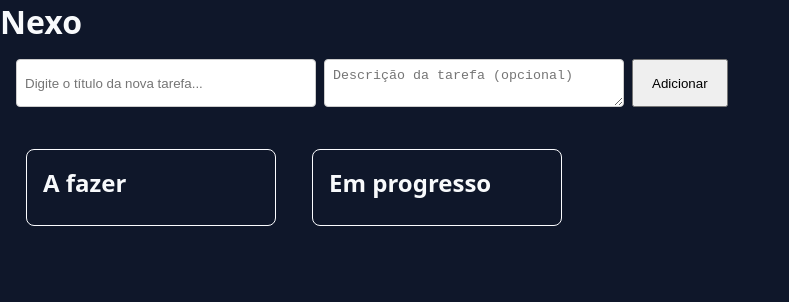
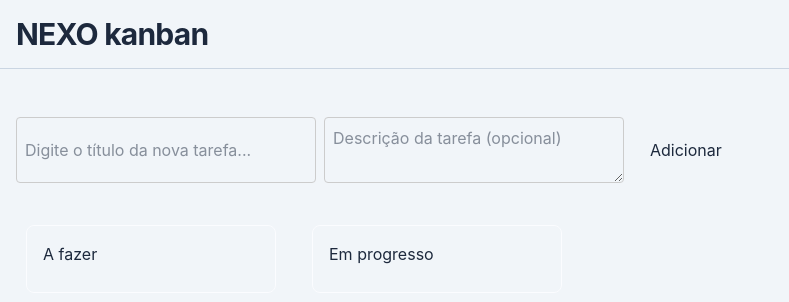
Before and after one commit to felipealvesrodrigues/NEXO, a React (Vite) app: page / in a window 1280 px wide. Shown: the top 302 px of the page, without its empty margins (0-789 px from the left). Built offline with nearby package versions, Linux system fonts and the light colour scheme.

Commit message:
começando a por tailwind

```diff
--- a/package.json
+++ b/package.json
@@ -10,6 +10,7 @@
     "preview": "vite preview"
   },
   "dependencies": {
+    "@tailwindcss/vite": "^4.3.3",
     "react": "^19.2.8",
     "react-dom": "^19.2.8"
   },
@@ -19,10 +20,13 @@
     "@types/react": "^19.2.18",
     "@types/react-dom": "^19.2.7",
     "@vitejs/plugin-react": "^6.1.1",
+    "autoprefixer": "^10.6.1",
     "eslint": "^10.10.0",
     "eslint-plugin-react-hooks": "^7.1.1",
     "eslint-plugin-react-refresh": "^0.5.6",
     "globals": "^17.12.0",
+    "postcss": "^8.5.31",
+    "tailwindcss": "^4.3.3",
     "typescript": "~6.0.2",
     "typescript-eslint": "^8.69.0",
     "vite": "^8.3.0"
--- a/src/App.tsx
+++ b/src/App.tsx
@@ -11,7 +11,6 @@ export interface task { /*  */
 function Header() {
   return (
     <header>
-      <h1>Nexo</h1>
     </header>
   );
 }
@@ -121,25 +120,22 @@ export default function App() {
     }
     return []; /* Se não houver nada salvo, inicia com um array vazio */
   })
+  const [darkMode, setDarkMode] = useState(true)
   const [newTaskTitle, setNewTaskTitle] = useState(''); /* Esse setNewTask vai pegar o que ta escrito lá no form. O setNewTask tbm está diretamente ligado ao campo de escrever o texto*/
   const [newTaskDescription, setNewTaskDescription] = useState('')
   const handleAddTask = (e: React.FormEvent) => { /* handleAddTask, o parâmetro "e" e o setNewTaskTitle estão conctados. O setNewTaskTitle salva na memória do react o que o "e" capturou da digitação (por meio do e.target.value) e quando Enter ou o botão de enviar é apertado, o handle pega o que tá salvo SetNew e cria uma nova task com ele. */
     e.preventDefault(); /* Previne que a página recarregue ao enviar o formulário */
-
     if (!newTaskTitle.trim()) return; /* Não adiciona se o texto estiver vazio */
-
     const newTask = {
       id: Date.now(), /* Gera um id baseado no tinmestamp atual */
       title: newTaskTitle,
       description: newTaskDescription,
       status: 'to_do' /* Vai fazer com que toda nova task entre na aba de "A fazer" */
     };
-
     setTasks([...tasks, newTask]); /* Adiciona ua nova task mantendo as antigas */
     setNewTaskTitle('')/* Limpa o campo de texto depois de enviar */
     setNewTaskDescription('');
   }
-
   const handleMoveTask = (id: number, newStatus: string) => {
     setTasks(
       tasks.map((task) =>
@@ -167,6 +163,11 @@ export default function App() {
   }, [tasks]) /* Esse array aqui faz a funcção ser executada sempre que o array mudar */
 
   return (
+    <div className={darkMode ? 'dark' : ''}>
+      <div className="min-h-screen bg-slate-100 text-slate-800 dark:bg-slate-900 dark:text-slate-100 transition-colors duration-300">
+    <header className="flex justify-between items-center mb-8 border-b border-slate-300 dark:border-slate-800 p-4">
+      <h1 className="text-3xl font-bold tracking-tight ">NEXO kanban</h1>
+    </header>
     <div>
       <Header />
       <form onSubmit={handleAddTask} style={{padding: '16px', display: 'flex', gap: '8px'}}>
@@ -206,6 +207,8 @@ export default function App() {
             <Card key={task.id} title={task.title} description={task.description} id={task.id} status={task.status} onMove={handleMoveTask} onDelete={handleDeleteTask} onEdit={handleEditTask}/>
           ))}
         </Column>
+        </div>
+        </div>
       </div>
     </div>
   );
--- a/src/index.css
+++ b/src/index.css
@@ -1,12 +1 @@
-* {
-  box-sizing: border-box;
-  margin: 0;
-  padding: 0;
-}
-
-body {
-  font-family: system-ui, -apple-system, BlinkMacSystemFont, 'Segoe UI', Roboto, Oxygen, Ubuntu, Cantarell, sans-serif;
-  background-color: #0f172a;
-  color: #f8fafc;
-  min-height: 100vh;
-}
+@import "tailwindcss";
--- a/vite.config.ts
+++ b/vite.config.ts
@@ -1,7 +1,11 @@
 import react from '@vitejs/plugin-react'
 import { defineConfig } from 'vite'
+import tailwindcss from '@tailwindcss/vite'
 
 // https://vite.dev/config/
 export default defineConfig({
-  plugins: [react()],
+  plugins: [
+    react(),
+    tailwindcss(),
+  ],
 })
```
Also changed, not shown: 1 other file (tests, documents, lock files or other folders).
